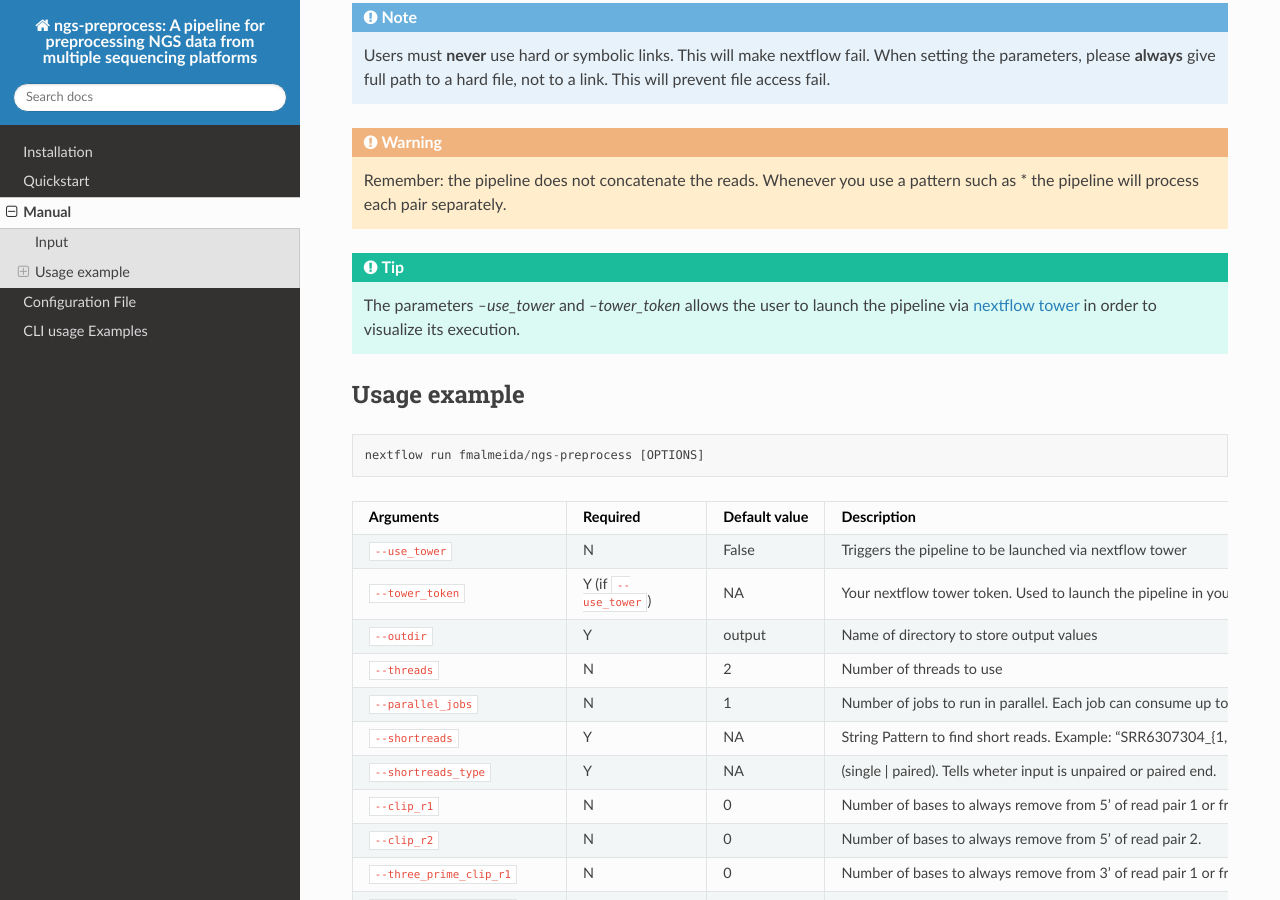
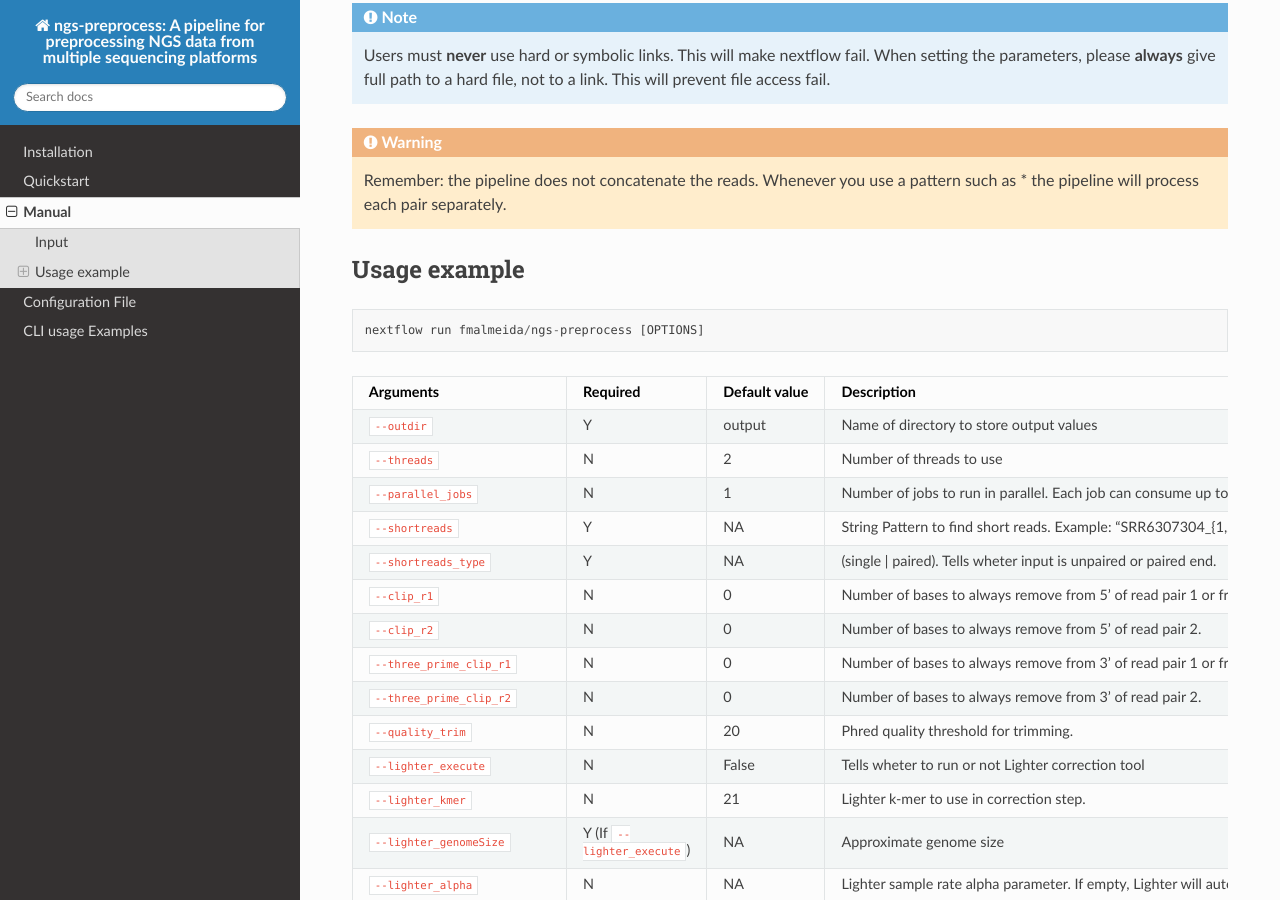
Before and after one commit to fmalmeida/ngs-preprocess, a Sphinx documentation site: the page built from docs/manual.rst, in a window 1280 px wide and 900 px high, scrolled down 285 px. Built offline with Sphinx 7.4.7 and the Read the Docs theme 2.0.0, drawn with Linux system fonts in a browser that asks for light colours.

Commit message:
Removing nf tower options
Letting users use the main nf tower configuration with the -with-tower option

```diff
--- a/docs/examples.rst
+++ b/docs/examples.rst
@@ -7,10 +7,6 @@ CLI usage Examples
 
   Remember: the pipeline does not concatenate the reads. Whenever you use a pattern
   such as \* the pipeline will process each pair separately.
-
-.. tip::
-
-  The parameters `--use_tower` and `--tower_token` allows the user to launch the pipeline via `nextflow tower <https://tower.nf>`_ in order to visualize its execution.
 
 Illumina paired end reads.
 """"""""""""""""""""""""""
--- a/docs/manual.rst
+++ b/docs/manual.rst
@@ -20,11 +20,6 @@ Input
   Remember: the pipeline does not concatenate the reads. Whenever you use a pattern
   such as \* the pipeline will process each pair separately.
 
-.. tip::
-
-  The parameters `--use_tower` and `--tower_token` allows the user to launch the pipeline via
-  `nextflow tower <https://tower.nf>`_ in order to visualize its execution.
-
 
 Usage example
 =============
@@ -41,16 +36,6 @@ Usage example
      - Required
      - Default value
      - Description
-
-   * - ``--use_tower``
-     - N
-     - False
-     - Triggers the pipeline to be launched via nextflow tower
-
-   * - ``--tower_token``
-     - Y (if ``--use_tower``)
-     - NA
-     - Your nextflow tower token. Used to launch the pipeline in your nextflow tower account.
 
    * - ``--outdir``
      - Y
```
Also changed, not shown: CHANGELOG.md (+0 -2 lines), README.md (+0 -4 lines), docs/config.rst (+0 -11 lines), nextflow_schema.json (+0 -23 lines), 4 other files.
